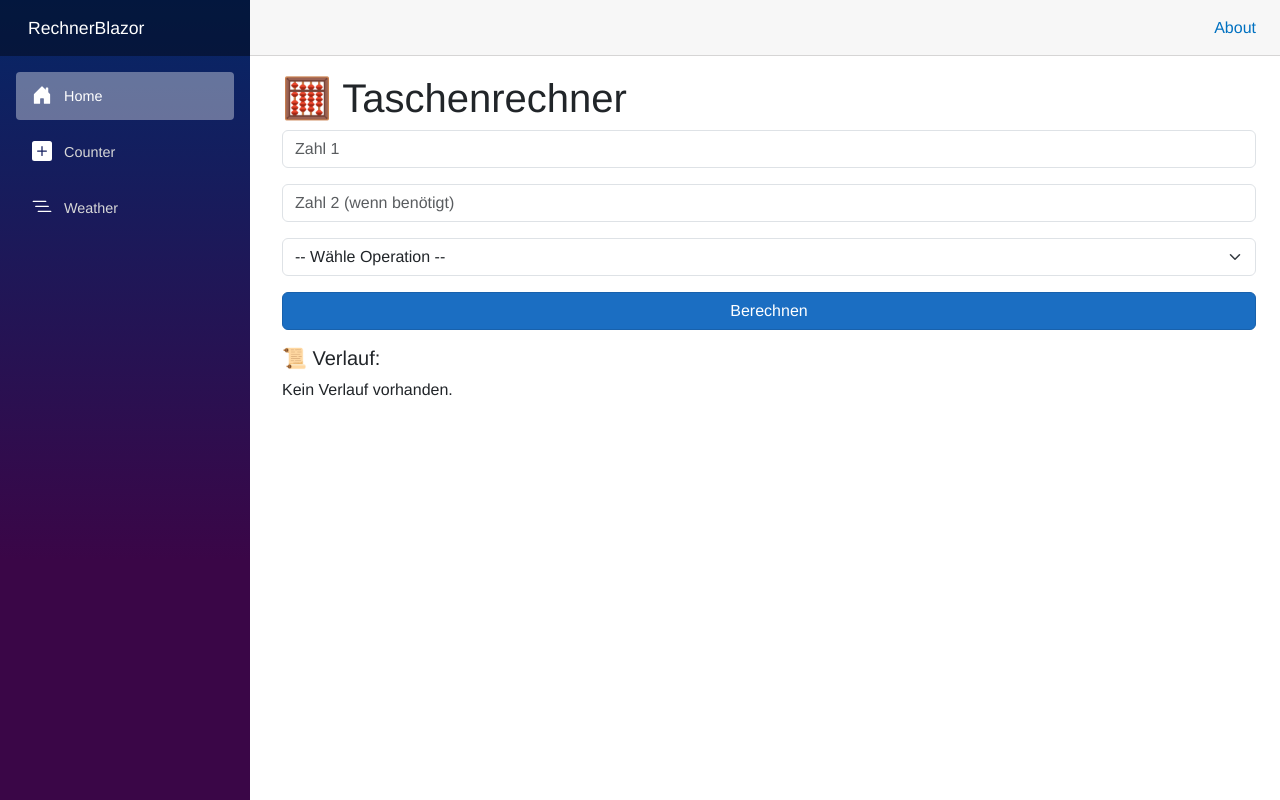
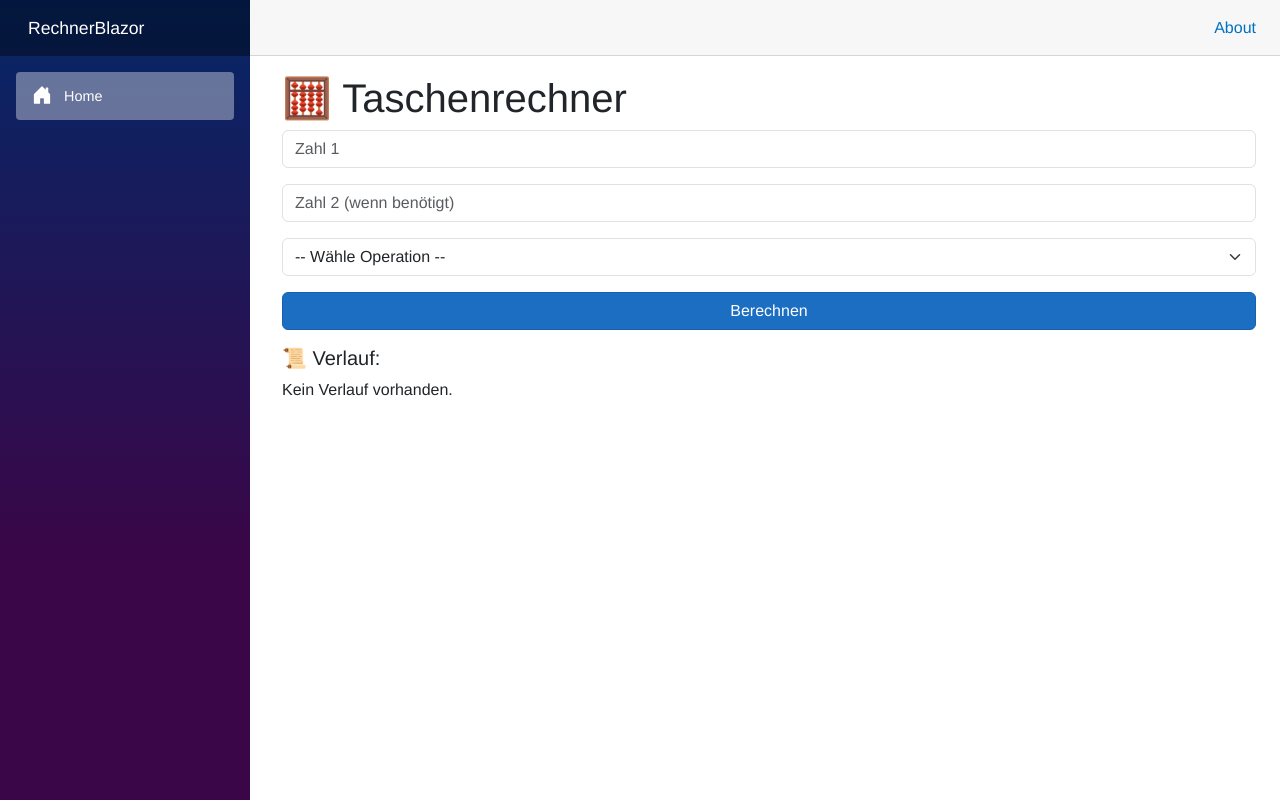
Before and after one commit to ashrafyahya/calculator_dotnet_plazor, an ASP.NET Core app: page / in a window 1280 px wide. Run offline with ASP.NET Core 8, Linux system fonts and the light colour scheme; style sheets or scripts are compiled from the project's sources; some libraries are stand-ins or nearby versions.

Commit message:
UI updated

```diff
--- a/Layout/NavMenu.razor
+++ b/Layout/NavMenu.razor
@@ -14,7 +14,7 @@
                 <span class="bi bi-house-door-fill-nav-menu" aria-hidden="true"></span> Home
             </NavLink>
         </div>
-        <div class="nav-item px-3">
+        @* <div class="nav-item px-3">
             <NavLink class="nav-link" href="counter">
                 <span class="bi bi-plus-square-fill-nav-menu" aria-hidden="true"></span> Counter
             </NavLink>
@@ -23,7 +23,7 @@
             <NavLink class="nav-link" href="weather">
                 <span class="bi bi-list-nested-nav-menu" aria-hidden="true"></span> Weather
             </NavLink>
-        </div>
+        </div> *@
     </nav>
 </div>
 
```
